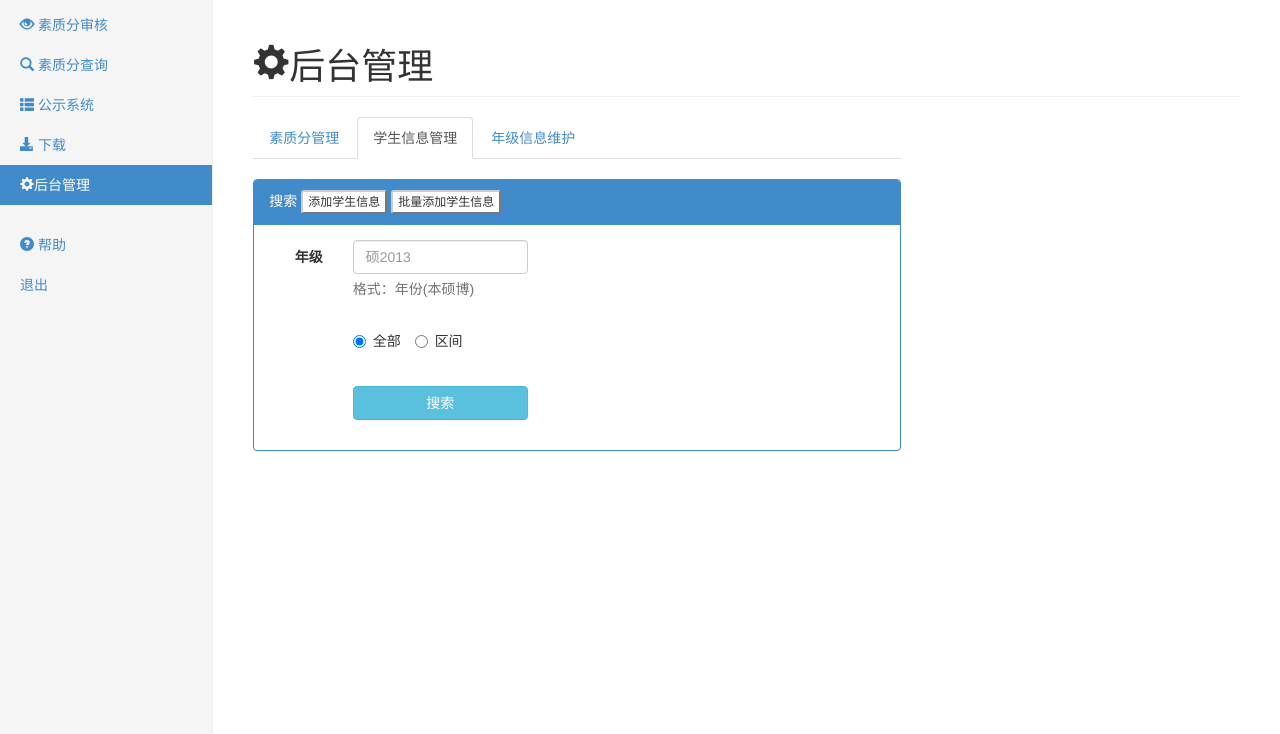
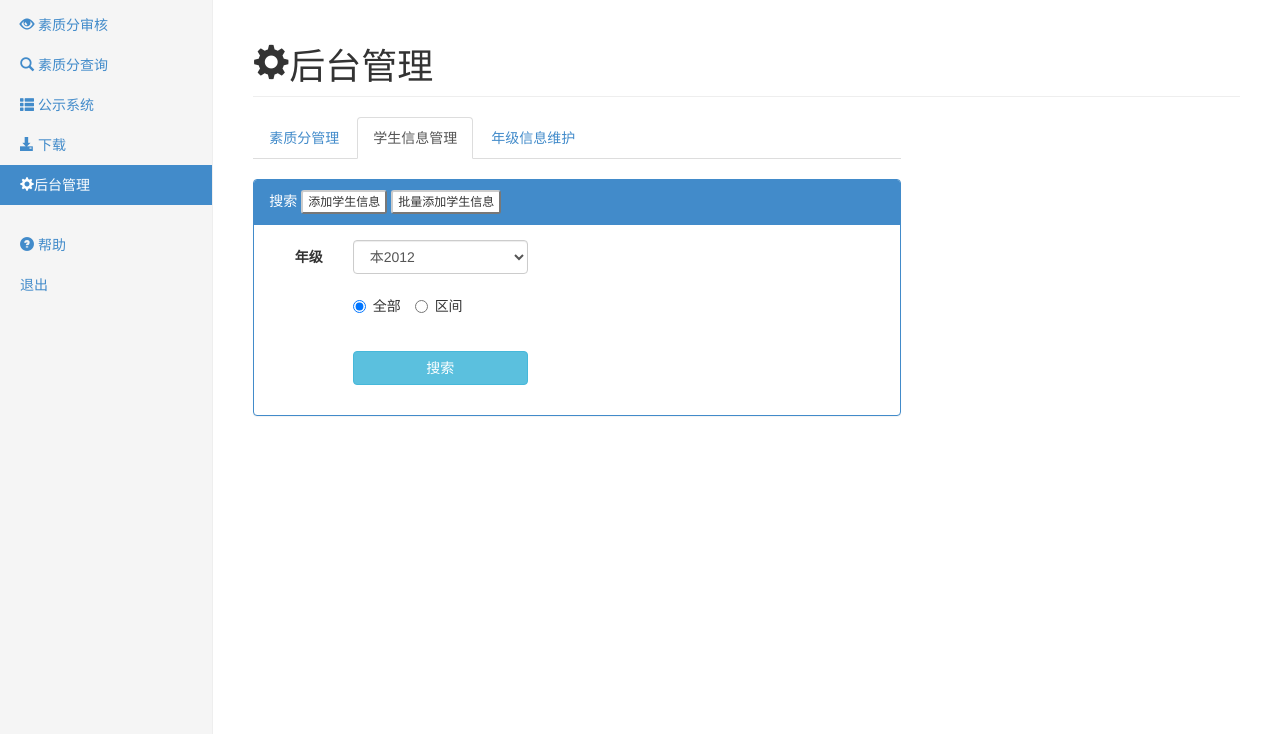
Before and after one commit to hanxiaomax/scorecalcu4ME, a Flask app: a page that uses app/templates/management.html in a window 1280 px wide, after a click on "学生信息管理". Shown: the part 66-800 px from the top of the page. Run offline with Flask 2, Linux system fonts and the light colour scheme; a user stored in the database is signed in; data comes from the database, SQL or seed files in the repository; parts of the project's set-up code (start-up, migrations or seed data) failed here and were passed over; some libraries are stand-ins or nearby versions.

Commit message:
替换了全部的年级输入框为下拉菜单

```diff
--- a/app/templates/admin_search.html
+++ b/app/templates/admin_search.html
@@ -256,8 +256,6 @@ background:  0px 0px; padding-left: 16px; padding-bottom: 2px; font-weight: bold
 
 
 $(function(){
-
-
           //使用getJSON会导致每次都从浏览器缓存里面加载json，ajax就可以实现动态的修改json并加载了
           $.ajax({
                   type: "get",
@@ -272,7 +270,6 @@ $(function(){
                       });
                    }
                  })
-
   });
 
 
--- a/app/templates/management.html
+++ b/app/templates/management.html
@@ -227,8 +227,7 @@ background:  0px 0px; padding-left: 16px; padding-bottom: 2px; font-weight: bold
                             <div class="form-group">
                               <label for="gradelist" class="col-md-2 control-label">年级</label>
                               <div class="col-md-6">
-                                <input type="text" class="form-control" name="gradeinput" id="gradeinput" placeholder="硕2013">
-                                <span class="help-block">格式：年份(本硕博)</span>
+                                <select id="select_grade" name="select_grade" class="form-control"></select>
                               </div>
 
 
@@ -272,7 +271,7 @@ background:  0px 0px; padding-left: 16px; padding-bottom: 2px; font-weight: bold
                           </div>
                           <div class="form-group">
                             <label for="exampleInputPassword1">年级</label>
-                            <input type="text" class="form-control" id="add_grade " name="add_grade">
+                            <select id="select_grade2" name="select_grade" class="form-control"></select>
                           </div>
                           <br/>
                           <button type="submit" class="btn btn-primary btn-block" onclick='return addnewuser()'>添加</button>
@@ -325,7 +324,7 @@ background:  0px 0px; padding-left: 16px; padding-bottom: 2px; font-weight: bold
                           </div>
                           <div class="form-group">
                             <label for="exampleInputPassword1">年级</label>
-                            <input type="text" class="form-control" id="edit_grade " name="edit_grade">
+                            <select id="select_grade3" name="select_grade" class="form-control"></select>
                           </div>
                           <br/>
                         <button type="submit" class="btn btn-warning btn-block " onclick='return submitedit()'>修改</button>
@@ -383,6 +382,30 @@ background:  0px 0px; padding-left: 16px; padding-bottom: 2px; font-weight: bold
 
 </div>
 <script type="text/javascript">
+$(function(){
+          //使用getJSON会导致每次都从浏览器缓存里面加载json，ajax就可以实现动态的修改json并加载了
+          $.ajax({
+                  type: "get",
+                  url:'/static/grade.json',
+                  cache: false,//必须为false，否则同样会从缓存中加载
+                  dataType : "json",
+                  success: function(data){
+
+                      $("#select_grade").empty();
+                      $.each(data.grade,function() {
+                        $("#select_grade").append("<option value="+this+">" +  this + "</option>");
+                      });
+                      $("#select_grade2").empty();
+                      $.each(data.grade,function() {
+                        $("#select_grade2").append("<option value="+this+">" +  this + "</option>");
+                      });
+                      $("#select_grade3").empty();
+                      $.each(data.grade,function() {
+                        $("#select_grade3").append("<option value="+this+">" +  this + "</option>");
+                      });
+                   }
+                 })
+  });
 //tab
 jQuery.validator.addMethod("right_format", function(value, element) {
     var tel = /^[本,硕,博]20[0-9]{2}$/;
```
Also changed, not shown: app/templates/admin_publicity.html (+25 -2 lines).
